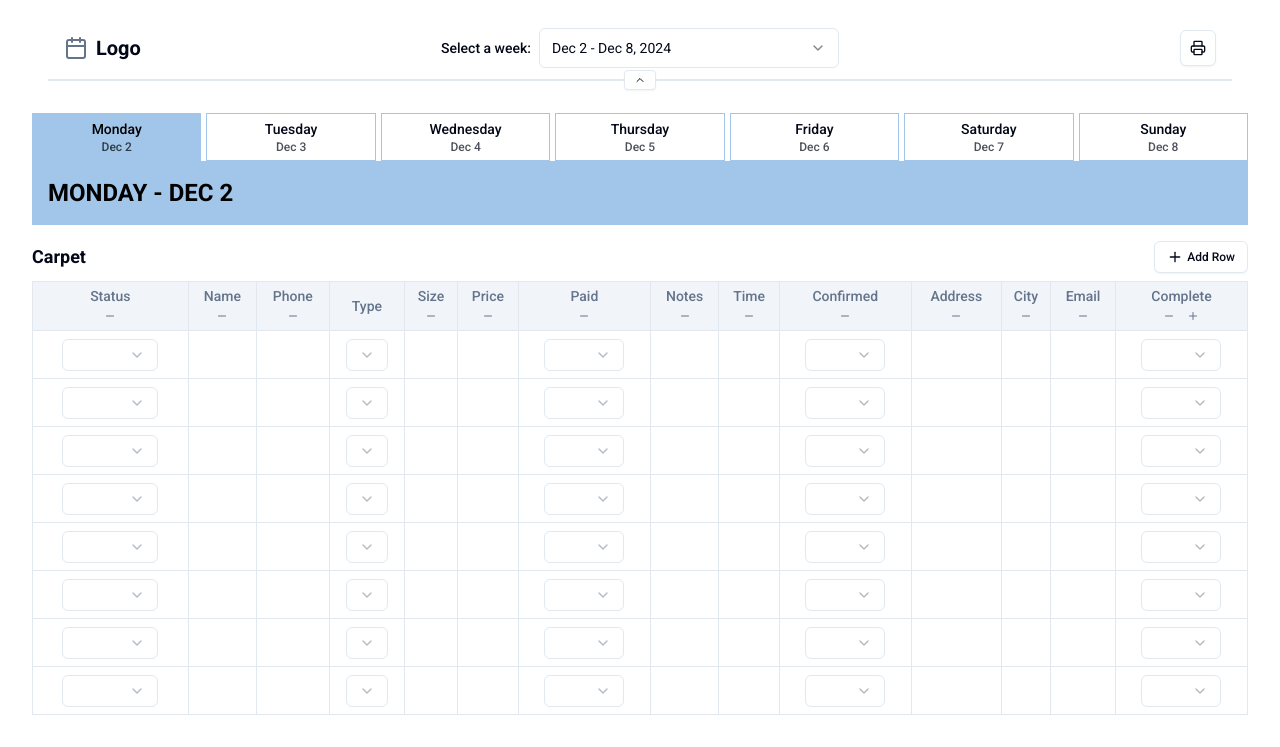
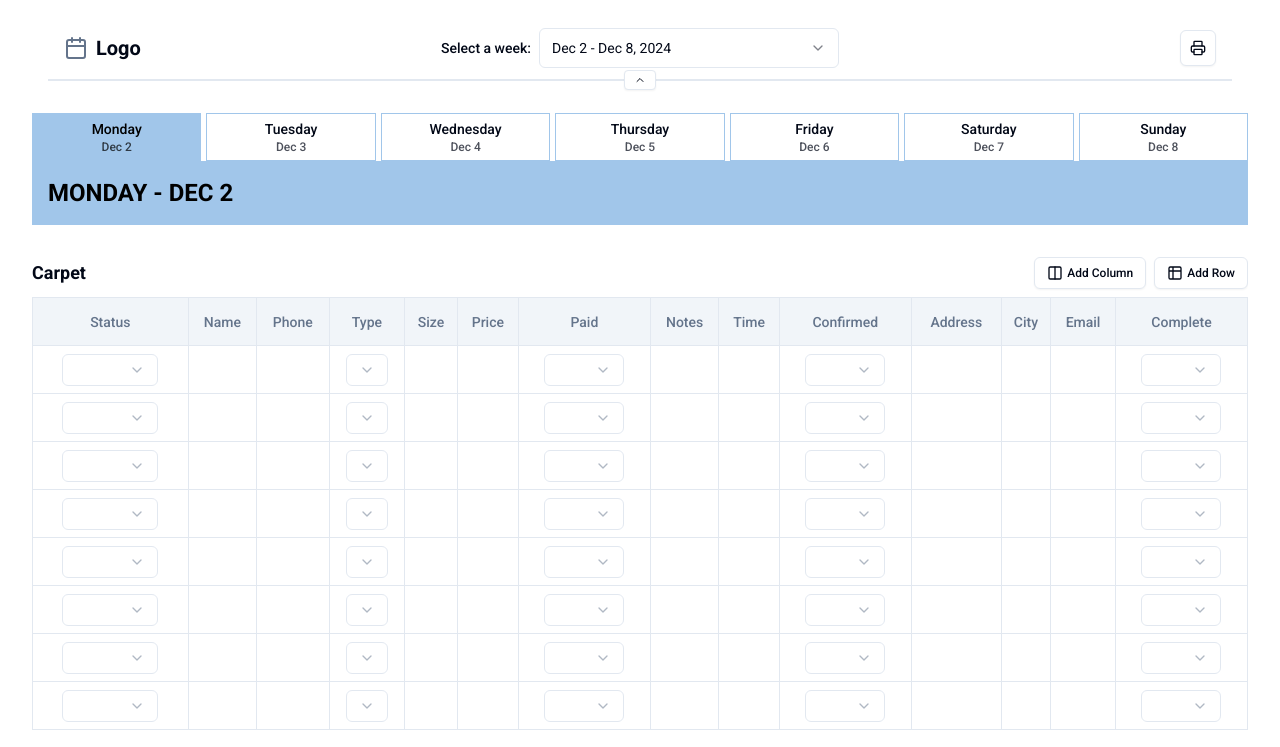
Before and after one commit to davemelk100/3ringer, a Next.js app: page / in a window 1280 px wide. Shown: the top 747 px of the page. Built offline with nearby package versions, Linux system fonts and the light colour scheme.

Commit message:
new add and delete column stuf

```diff
--- a/components/schedule/editable-column-header.tsx
+++ b/components/schedule/editable-column-header.tsx
@@ -2,14 +2,23 @@
 
 import { useState, useEffect, useRef } from "react";
 import { Input } from "@/components/ui/input";
+import { Button } from "@/components/ui/button";
+import { X } from "lucide-react";
 import { ColumnHeader } from "@/lib/types/schedule";
 
 interface EditableColumnHeaderProps {
   column: ColumnHeader;
   onUpdate: (column: ColumnHeader) => void;
+  onDelete?: () => void;
+  canDelete?: boolean;
 }
 
-export function EditableColumnHeader({ column, onUpdate }: EditableColumnHeaderProps) {
+export function EditableColumnHeader({
+  column,
+  onUpdate,
+  onDelete,
+  canDelete = true
+}: EditableColumnHeaderProps) {
   const [isEditing, setIsEditing] = useState(false);
   const [value, setValue] = useState(column.title);
   const inputRef = useRef<HTMLInputElement>(null);
@@ -40,6 +49,7 @@ export function EditableColumnHeader({ column, onUpdate }: EditableColumnHeaderP
   }, [isEditing]);
 
   return (
+    <div className="relative group">
       <div
         onDoubleClick={handleDoubleClick}
         className="w-full min-h-[20px] cursor-text flex items-center justify-center"
@@ -61,5 +71,16 @@ export function EditableColumnHeader({ column, onUpdate }: EditableColumnHeaderP
           </span>
         )}
       </div>
+      {canDelete && onDelete && (
+        <Button
+          variant="ghost"
+          size="sm"
+          onClick={onDelete}
+          className="absolute -top-2 -right-2 h-5 w-5 p-0 opacity-0 group-hover:opacity-100 transition-opacity bg-destructive hover:bg-destructive/90 text-destructive-foreground"
+        >
+          <X className="h-3 w-3" />
+        </Button>
+      )}
+    </div>
   );
 }
--- a/components/schedule/schedule-header.tsx
+++ b/components/schedule/schedule-header.tsx
@@ -14,7 +14,11 @@ export function ScheduleHeader({ weekDays }: ScheduleHeaderProps) {
         <TabsTrigger
           key={day}
           value={day}
-          className="h-12 px-2 py-1 text-foreground dark:text-foreground border-[#A1C6EA] border data-[state=active]:border-0 data-[state=active]:bg-[#A1C6EA] data-[state=active]:!text-black dark:data-[state=active]:!text-black flex flex-col items-center justify-center rounded-none"
+          className="h-12 px-2 py-1 text-foreground dark:text-foreground border-[#A1C6EA] border
+            data-[state=active]:border-0 data-[state=active]:bg-[#A1C6EA] data-[state=active]:!text-black
+            dark:data-[state=active]:!text-black flex flex-col items-center justify-center rounded-none
+            hover:bg-[#A1C6EA]/20 transition-colors duration-200
+            data-[state=active]:hover:bg-[#A1C6EA]"
         >
           <span className="font-medium text-sm truncate w-full text-center">
             {day}
--- a/components/schedule/schedule-section.tsx
+++ b/components/schedule/schedule-section.tsx
@@ -2,7 +2,7 @@
 
 import { useState } from "react";
 import { Button } from "@/components/ui/button";
-import { Plus, Minus } from "lucide-react";
+import { Plus, Table2, Columns } from "lucide-react";
 import { EditableSectionTitle } from "./editable-section-title";
 import { ScheduleRow } from "./schedule-row";
 import { EditableColumnHeader } from "./editable-column-header";
@@ -32,22 +32,33 @@ export function ScheduleSection({
   const [deleteColumnIndex, setDeleteColumnIndex] = useState<number | null>(null);
 
   const canDeleteColumn = (index: number) => {
-    return index !== 3;
+    return index !== 0; // Prevent deletion of the Status column
   };
 
   return (
     <div className={cn("mb-8", className)}>
       <div className="flex items-center justify-between mb-2">
         <EditableSectionTitle section={section} />
+        <div className="flex items-center gap-2">
+          <Button
+            onClick={addColumn}
+            size="sm"
+            variant="outline"
+            className="flex items-center gap-1"
+          >
+            <Columns className="h-4 w-4" />
+            Add Column
+          </Button>
           <Button
             onClick={() => onAddRow(section.id)}
             size="sm"
             variant="outline"
             className="flex items-center gap-1"
           >
-          <Plus className="h-4 w-4" />
+            <Table2 className="h-4 w-4" />
             Add Row
           </Button>
+        </div>
       </div>
       <table className="w-full border-collapse mb-4">
         <thead>
@@ -57,34 +68,12 @@ export function ScheduleSection({
                 key={`${day}-${section.id}-header-${column.id}-${index}`}
                 className="border p-1 bg-muted text-muted-foreground font-medium text-center relative group h-12"
               >
-                <div className="flex flex-col items-center">
                 <EditableColumnHeader
                   column={column}
                   onUpdate={(updatedColumn) => updateColumn(index, updatedColumn)}
+                  onDelete={canDeleteColumn(index) ? () => setDeleteColumnIndex(index) : undefined}
+                  canDelete={canDeleteColumn(index)}
                 />
-                  <div className="flex gap-1">
-                    {canDeleteColumn(index) && (
-                      <Button
-                        onClick={() => setDeleteColumnIndex(index)}
-                        size="sm"
-                        variant="ghost"
-                        className="h-5 w-5 p-0"
-                      >
-                        <Minus className="h-3 w-3" />
-                      </Button>
-                    )}
-                    {index === columns.length - 1 && (
-                      <Button
-                        onClick={addColumn}
-                        size="sm"
-                        variant="ghost"
-                        className="h-5 w-5 p-0"
-                      >
-                        <Plus className="h-3 w-3" />
-                      </Button>
-                    )}
-                  </div>
-                </div>
               </th>
             ))}
           </tr>
--- a/components/schedule/schedule-table.tsx
+++ b/components/schedule/schedule-table.tsx
@@ -43,7 +43,7 @@ export function ScheduleTable() {
       >
         <div className="mt-4">
           <ScheduleHeader weekDays={weekDays} />
-          <div className="w-full bg-[#A1C6EA] p-4 mb-4 print:bg-transparent print:border-b">
+          <div className="w-full bg-[#A1C6EA] p-4 mb-8 print:bg-transparent print:border-b">
             <h2 className="text-2xl font-bold text-black uppercase text-left">
               {selectedDay.day} - {selectedDay.date}
             </h2>
```
Also changed, not shown: app/page.tsx (line endings or trailing spaces). Lines whose indentation alone changed are shown as unchanged.
